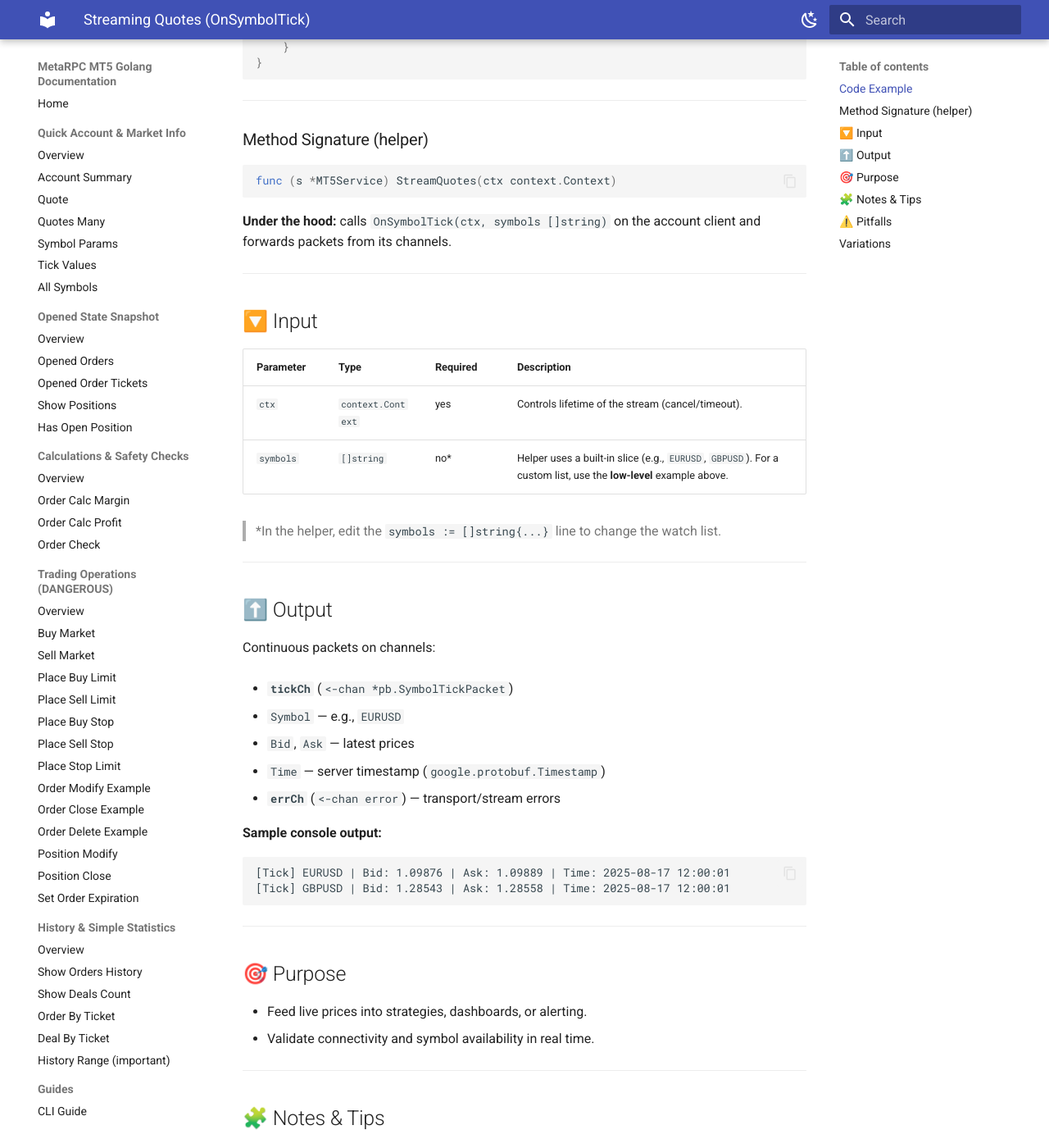
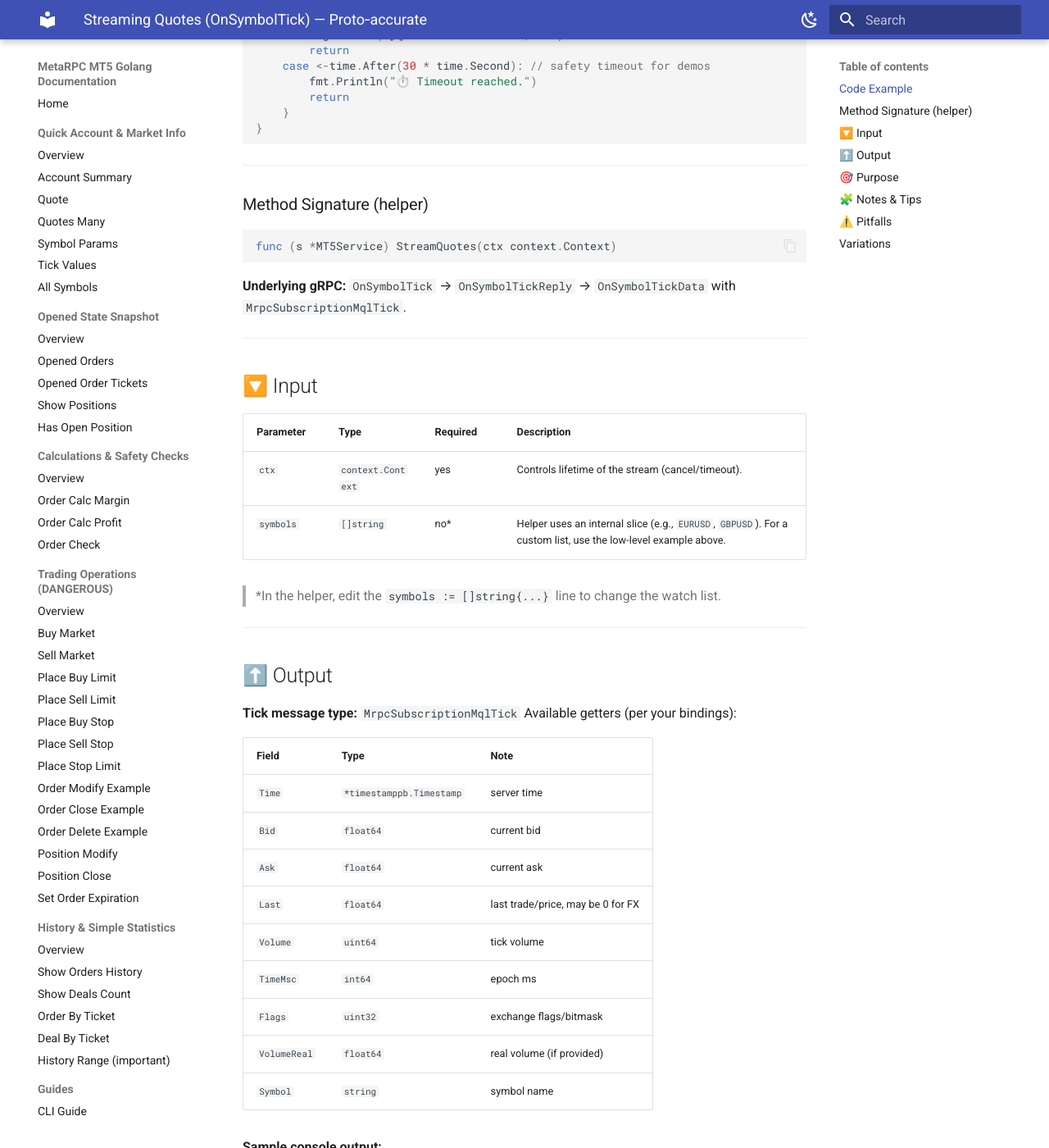
Before and after one commit to MetaRPC/GoMT5, an MkDocs documentation site: the page built from docs/Stream/StreamingQuotes.md, in a window 1280 px wide and 1400 px high, scrolled down 754 px. Shown: the whole window at 82% size. Built offline with MkDocs 1.6.1 and Material for MkDocs 9.7.7, drawn with Linux system fonts in a browser that asks for light colours; some of the changed text lies outside the part shown.

Commit message:
Update StreamingQuotes.md

````diff
--- a/docs/Stream/StreamingQuotes.md
+++ b/docs/Stream/StreamingQuotes.md
@@ -1,4 +1,4 @@
-# Streaming Quotes (OnSymbolTick)
+# Streaming Quotes (OnSymbolTick) — Proto‑accurate
 
 > **Request:** subscribe to live ticks for one or more symbols. Uses gRPC streaming with two channels: **data** and **errors**.
 
@@ -19,12 +19,14 @@
 fmt.Println("🔄 Streaming ticks...")
 for {
     select {
-    case pkt, ok := <-tickCh:
+    case reply, ok := <-tickCh:
         if !ok { fmt.Println("✅ Tick stream ended."); return }
-        if st := pkt.GetSymbolTick(); st != nil {
-            fmt.Printf("[Tick] %s | Bid: %.5f | Ask: %.5f | Time: %s\n",
-                st.GetSymbol(), st.GetBid(), st.GetAsk(), st.GetTime().AsTime().Format("2006-01-02 15:04:05"))
-        }
+        data := reply.GetOnSymbolTickData() // name may be GetData() in your wrapper
+        if data == nil || data.GetSymbolTick() == nil { continue }
+        st := data.GetSymbolTick() // MrpcSubscriptionMqlTick
+        fmt.Printf("[Tick] %s | Bid: %.5f | Ask: %.5f | Time: %s
+",
+            st.GetSymbol(), st.GetBid(), st.GetAsk(), st.GetTime().AsTime().Format("2006-01-02 15:04:05"))
     case err := <-errCh:
         log.Printf("❌ Stream error: %v", err)
         return
@@ -43,16 +45,16 @@
 func (s *MT5Service) StreamQuotes(ctx context.Context)
 ```
 
-**Under the hood:** calls `OnSymbolTick(ctx, symbols []string)` on the account client and forwards packets from its channels.
+**Underlying gRPC:** `OnSymbolTick` → `OnSymbolTickReply` → `OnSymbolTickData` with `MrpcSubscriptionMqlTick`.
 
 ---
 
 ## 🔽 Input
 
-| Parameter | Type              | Required | Description                                                                                                      |
-| --------- | ----------------- | -------- | ---------------------------------------------------------------------------------------------------------------- |
-| `ctx`     | `context.Context` | yes      | Controls lifetime of the stream (cancel/timeout).                                                                |
-| `symbols` | `[]string`        | no\*     | Helper uses a built-in slice (e.g., `EURUSD`, `GBPUSD`). For a custom list, use the **low-level** example above. |
+| Parameter | Type              | Required | Description                                                                                                   |
+| --------- | ----------------- | -------- | ------------------------------------------------------------------------------------------------------------- |
+| `ctx`     | `context.Context` | yes      | Controls lifetime of the stream (cancel/timeout).                                                             |
+| `symbols` | `[]string`        | no\*     | Helper uses an internal slice (e.g., `EURUSD`, `GBPUSD`). For a custom list, use the low-level example above. |
 
 > \*In the helper, edit the `symbols := []string{...}` line to change the watch list.
 
@@ -60,14 +62,20 @@
 
 ## ⬆️ Output
 
-Continuous packets on channels:
+**Tick message type:** `MrpcSubscriptionMqlTick`
+Available getters (per your bindings):
 
-* **`tickCh`** (`<-chan *pb.SymbolTickPacket`)
-
-  * `Symbol` — e.g., `EURUSD`
-  * `Bid`, `Ask` — latest prices
-  * `Time` — server timestamp (`google.protobuf.Timestamp`)
-* **`errCh`** (`<-chan error`) — transport/stream errors
+| Field        | Type                     | Note                              |
+| ------------ | ------------------------ | --------------------------------- |
+| `Time`       | `*timestamppb.Timestamp` | server time                       |
+| `Bid`        | `float64`                | current bid                       |
+| `Ask`        | `float64`                | current ask                       |
+| `Last`       | `float64`                | last trade/price, may be 0 for FX |
+| `Volume`     | `uint64`                 | tick volume                       |
+| `TimeMsc`    | `int64`                  | epoch ms                          |
+| `Flags`      | `uint32`                 | exchange flags/bitmask            |
+| `VolumeReal` | `float64`                | real volume (if provided)         |
+| `Symbol`     | `string`                 | symbol name                       |
 
 **Sample console output:**
 
````
Also changed, not shown: other parts of docs/Stream/StreamingQuotes.md (+3 -3 lines).
